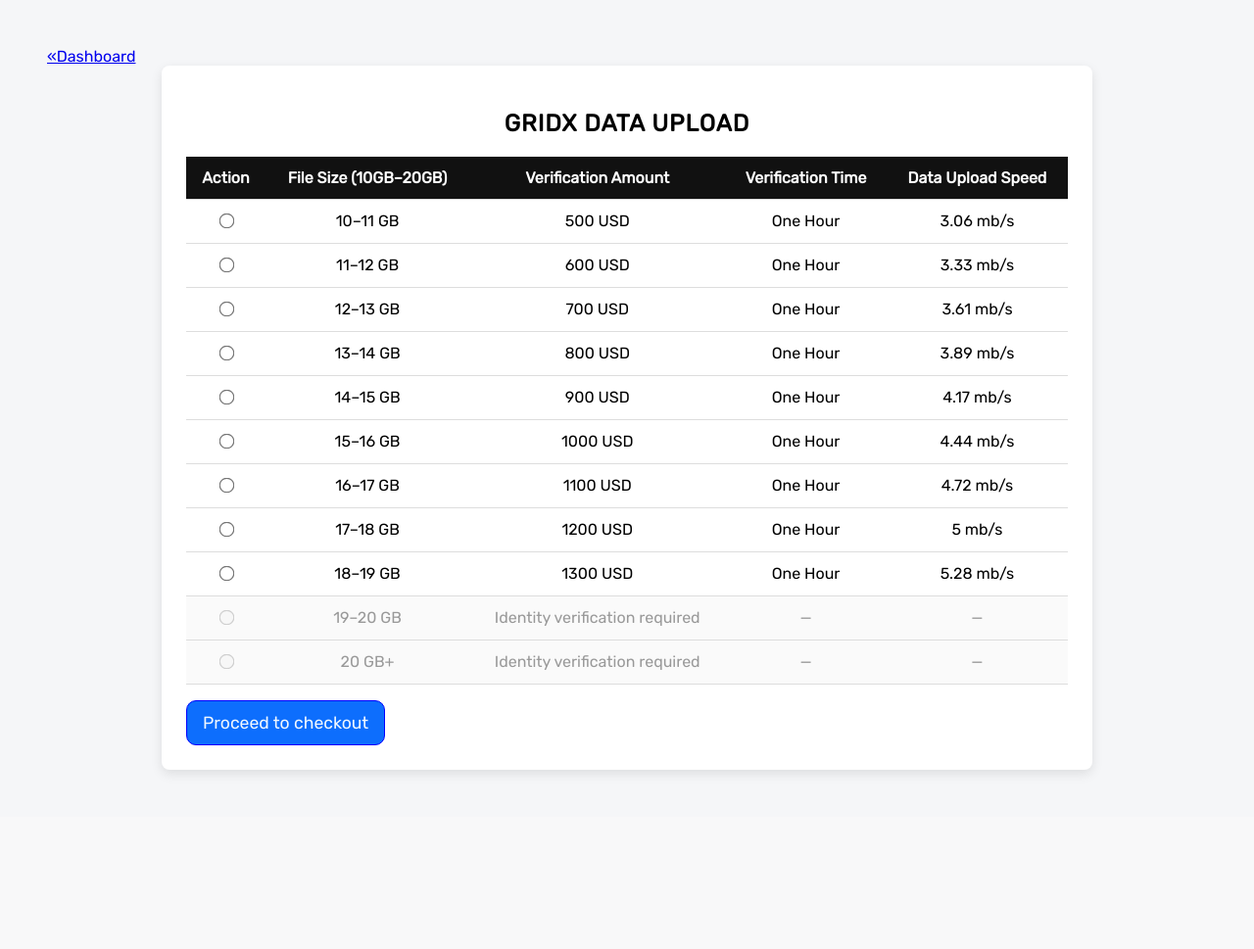
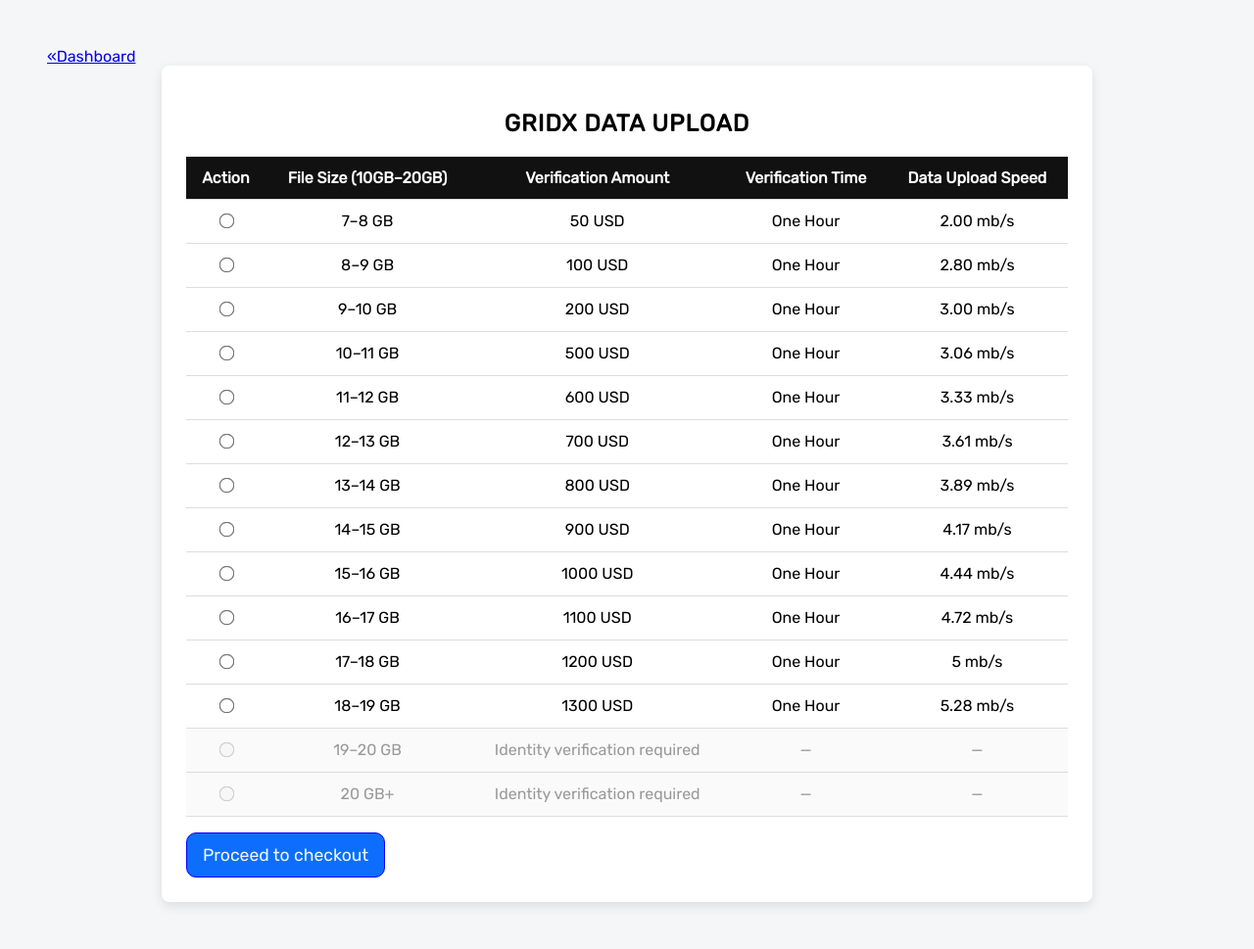
Before and after one commit to avistech100/gridxcyberfirm, a PHP site: page /payment.php in a window 1280 px wide. Shown: the whole page at 98% size. Before the commit the page ends 792 px from the top, so only its background shows below. Run offline with PHP 8.4, Linux system fonts and the light colour scheme; the visitor is signed in with stand-in values (Sample User, id 1).

Commit message:
added more pricing 50usd 100usd and 200 usd as clint instructed

```diff
--- a/payment.php
+++ b/payment.php
@@ -60,6 +60,9 @@ if ($_SERVER['REQUEST_METHOD'] === 'POST') {
             <tbody>
                 <?php
                 $plans = [
+                    [50,'7–8 GB','50 USD','One Hour','2.00 mb/s'],
+                    [100,'8–9 GB','100 USD','One Hour','2.80 mb/s'],
+                    [200,'9–10 GB','200 USD','One Hour','3.00 mb/s'],
                     [500,'10–11 GB','500 USD','One Hour','3.06 mb/s'],
                     [600,'11–12 GB','600 USD','One Hour','3.33 mb/s'],
                     [700,'12–13 GB','700 USD','One Hour','3.61 mb/s'],
```
